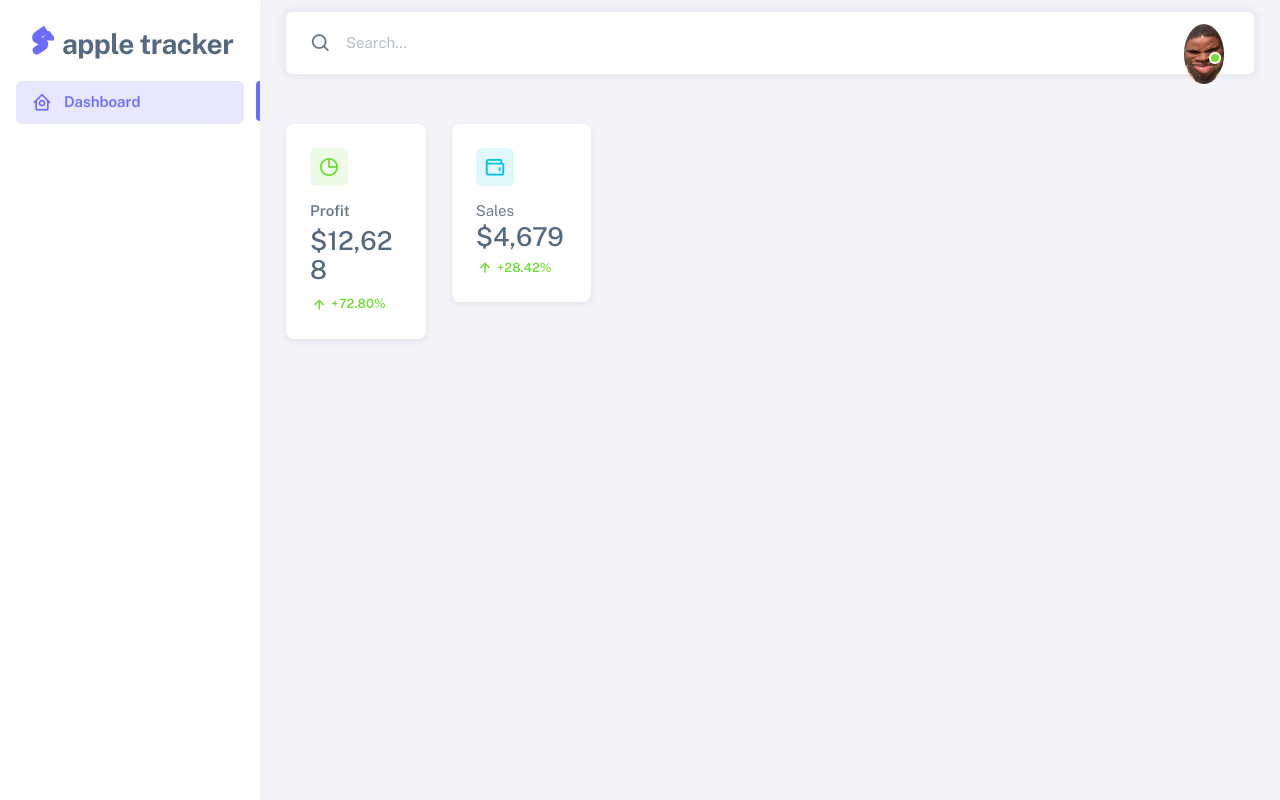
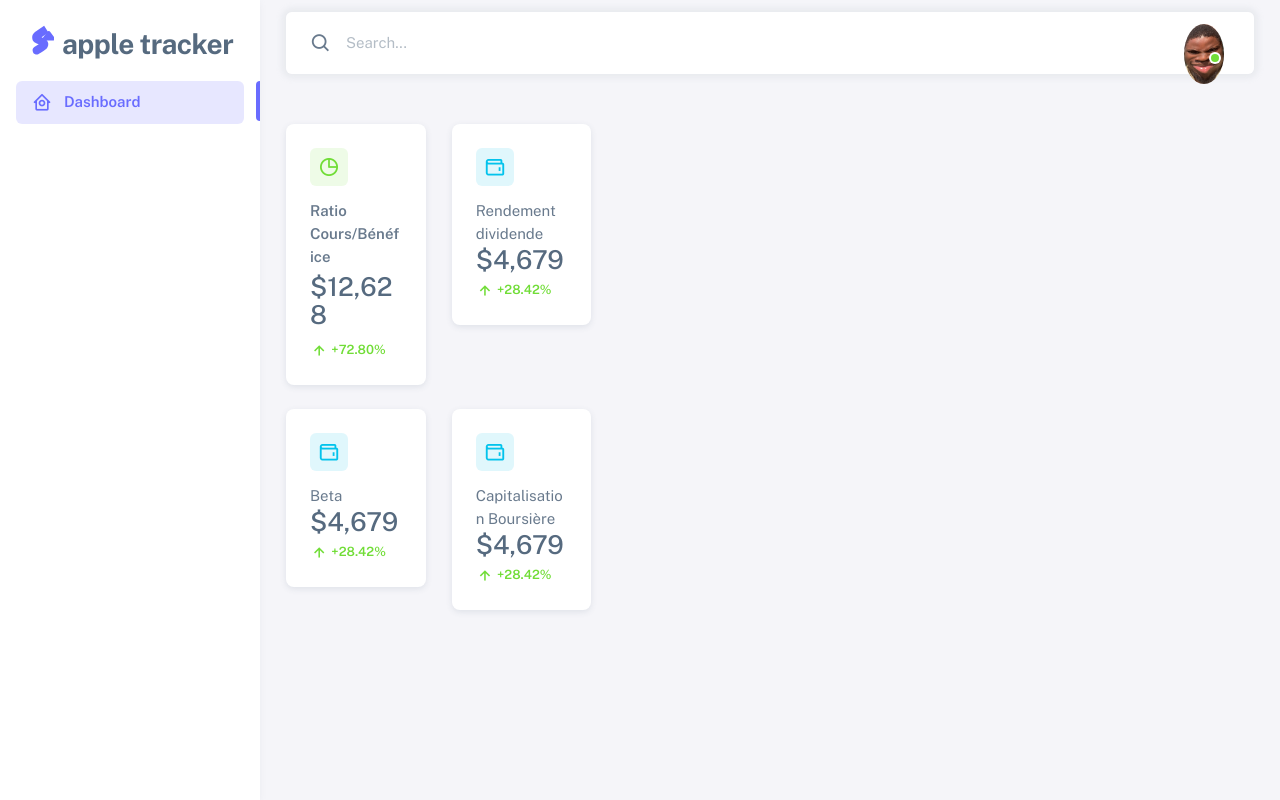
Before and after one commit to arlybest/Apple_tracker, a Flask app: page / in a window 1280 px wide. Run offline with Flask 3, Linux system fonts and the light colour scheme; parts of the project's set-up code (start-up, migrations or seed data) failed here and were passed over; some libraries are stand-ins or nearby versions.

Commit message:
Ajout des metrics

```diff
--- a/app/templates/index.html
+++ b/app/templates/index.html
@@ -201,7 +201,7 @@
 
                             </div>
                           </div>
-                          <span class="fw-semibold d-block mb-1">Profit</span>
+                          <span class="fw-semibold d-block mb-1">Ratio Cours/Bénéfice</span>
                           <h3 class="card-title mb-2">$12,628</h3>
                           <small class="text-success fw-semibold"><i class="bx bx-up-arrow-alt"></i> +72.80%</small>
                         </div>
@@ -230,7 +230,65 @@
                               </button>
                             </div>
                           </div>
-                          <span>Sales</span>
+                          <span>Rendement dividende</span>
+                          <h3 class="card-title text-nowrap mb-1">$4,679</h3>
+                          <small class="text-success fw-semibold"><i class="bx bx-up-arrow-alt"></i> +28.42%</small>
+                        </div>
+                      </div>
+                    </div>
+                    <div class="col-lg-6 col-md-12 col-6 mb-4">
+                      <div class="card">
+                        <div class="card-body">
+                          <div class="card-title d-flex align-items-start justify-content-between">
+                            <div class="avatar flex-shrink-0">
+                              <img
+                                src="{{ url_for('static', filename='assets/img/icons/unicons/wallet-info.png') }}"
+                                alt="Credit Card"
+                                class="rounded"
+                              />
+                            </div>
+                            <div class="dropdown">
+                              <button
+                                class="btn p-0"
+                                type="button"
+                                id="cardOpt6"
+                                data-bs-toggle="dropdown"
+                                aria-haspopup="true"
+                                aria-expanded="false"
+                              >
+                              </button>
+                            </div>
+                          </div>
+                          <span>Beta</span>
+                          <h3 class="card-title text-nowrap mb-1">$4,679</h3>
+                          <small class="text-success fw-semibold"><i class="bx bx-up-arrow-alt"></i> +28.42%</small>
+                        </div>
+                      </div>
+                    </div>
+                    <div class="col-lg-6 col-md-12 col-6 mb-4">
+                      <div class="card">
+                        <div class="card-body">
+                          <div class="card-title d-flex align-items-start justify-content-between">
+                            <div class="avatar flex-shrink-0">
+                              <img
+                                src="{{ url_for('static', filename='assets/img/icons/unicons/wallet-info.png') }}"
+                                alt="Credit Card"
+                                class="rounded"
+                              />
+                            </div>
+                            <div class="dropdown">
+                              <button
+                                class="btn p-0"
+                                type="button"
+                                id="cardOpt6"
+                                data-bs-toggle="dropdown"
+                                aria-haspopup="true"
+                                aria-expanded="false"
+                              >
+                              </button>
+                            </div>
+                          </div>
+                          <span>Capitalisation Boursière</span>
                           <h3 class="card-title text-nowrap mb-1">$4,679</h3>
                           <small class="text-success fw-semibold"><i class="bx bx-up-arrow-alt"></i> +28.42%</small>
                         </div>
```
